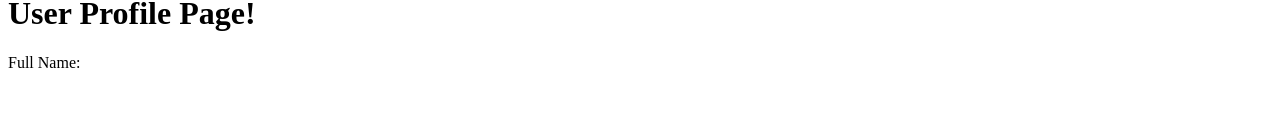
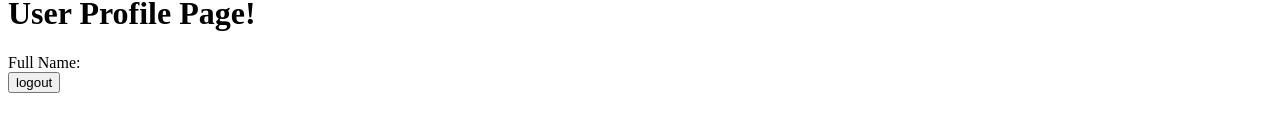
Before and after one commit to Krrithik/AppDev3390-FinalProject, a Vue app in the folder frontend/: page /profile in a window 1280 px wide. Shown: the part 186-318 px from the top of the page. Built offline with nearby package versions, Linux system fonts and the light colour scheme; the HTML template or start-up script is replaced by a standard one.

Commit message:
logout button and logic moved to profile page

```diff
--- a/frontend/src/views/HomePage.vue
+++ b/frontend/src/views/HomePage.vue
@@ -1,19 +1,5 @@
 <script setup>
-import { supabase } from '@/supabase/supabase.init';
 
-//NOT YET ADDED
-
-async function handleLogout() {
-  const {error } = await supabase.auth.signOut()
-  if(error){
-    console.log(error);
-
-  }
-  else{
-    console.log('logout successfull');
-
-  }
-}
 </script>
 
 <template>
@@ -26,7 +12,6 @@ async function handleLogout() {
         Then tell your friends the great ones.</p>
     </section>
 
-    <button @click="handleLogout">logout</button>
 
     <!-- TRENDING SECTION -->
     <section class="movie-section">
--- a/frontend/src/views/ProfilePage.vue
+++ b/frontend/src/views/ProfilePage.vue
@@ -21,11 +21,32 @@ onMounted(async () => {
   profileUser.value = await getUserForProfile();
   await seeCurrentUser();
 });
+
+
+//NOT YET ADDED
+
+async function handleLogout() {
+  const {error } = await supabase.auth.signOut()
+  if(error){
+    console.log(error);
+
+  }
+  else{
+    console.log('logout successfull');
+
+  }
+}
 </script>
 
 <template>
   <h1>User Profile Page!</h1>
   <div>Full Name: {{ profileUser }}</div>
+
+  <div>
+
+      <button @click="handleLogout">logout</button>
+  </div>
+
 </template>
 
 <style>
```
